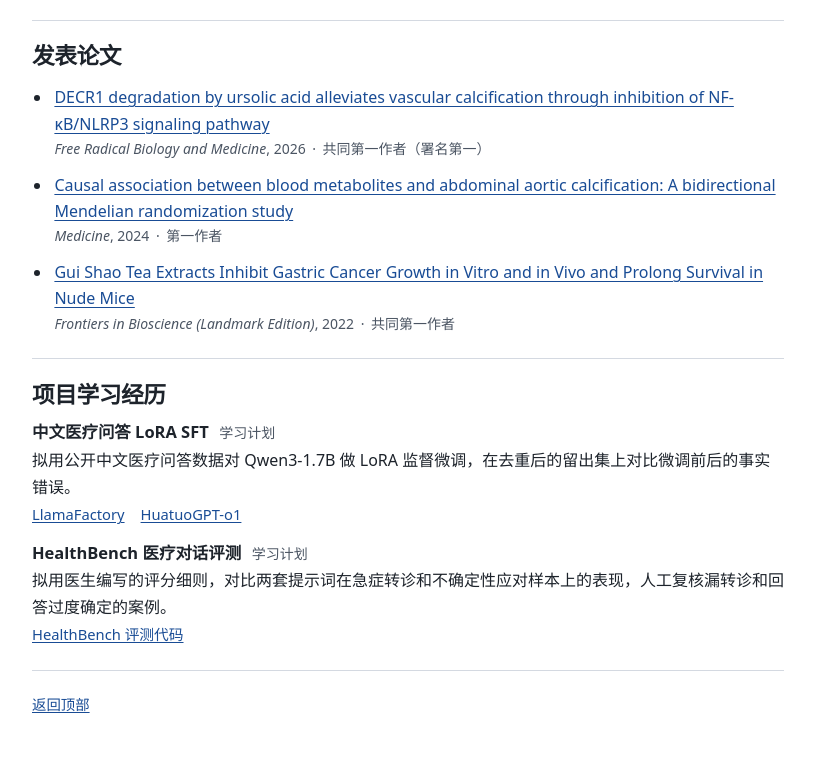
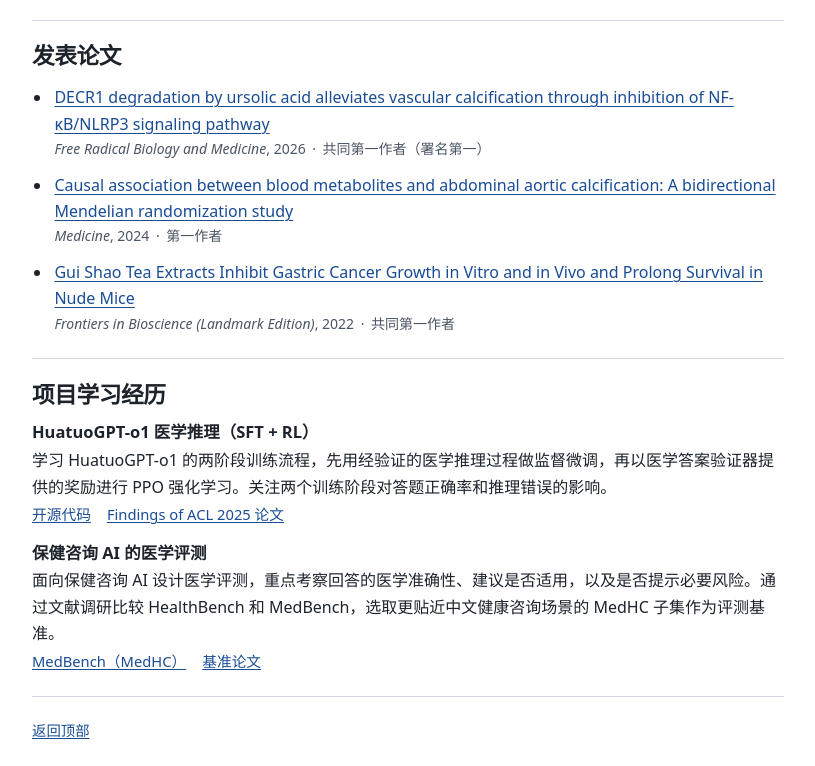
Before and after one commit to yanghongwei98/yanghongwei98.github.io, a plain HTML site: page index.html in a window 1280 px wide. Shown: the part 459-1225 px from the top of the page, without its empty margins (232-1047 px from the left). Before the commit the page ends 1198 px from the top, so only its background shows below. Drawn offline with Linux system fonts and the light colour scheme.

Commit message:
Update medical AI projects on homepage

```diff
--- a/index.html
+++ b/index.html
@@ -68,14 +68,14 @@
       <h2 id="projects-title">项目学习经历</h2>
       <ul class="project-list">
         <li>
-          <h3>中文医疗问答 LoRA SFT <span class="project-status">学习计划</span></h3>
-          <p>拟用公开中文医疗问答数据对 Qwen3-1.7B 做 LoRA 监督微调，在去重后的留出集上对比微调前后的事实错误。</p>
-          <p class="related-links"><a href="https://github.com/hiyouga/LlamaFactory">LlamaFactory</a><a href="https://github.com/FreedomIntelligence/HuatuoGPT-o1">HuatuoGPT-o1</a></p>
+          <h3>HuatuoGPT-o1 医学推理（SFT + RL）</h3>
+          <p>学习 HuatuoGPT-o1 的两阶段训练流程，先用经验证的医学推理过程做监督微调，再以医学答案验证器提供的奖励进行 PPO 强化学习。关注两个训练阶段对答题正确率和推理错误的影响。</p>
+          <p class="related-links"><a href="https://github.com/FreedomIntelligence/HuatuoGPT-o1">开源代码</a><a href="https://aclanthology.org/2025.findings-acl.751/">Findings of ACL 2025 论文</a></p>
         </li>
         <li>
-          <h3>HealthBench 医疗对话评测 <span class="project-status">学习计划</span></h3>
-          <p>拟用医生编写的评分细则，对比两套提示词在急症转诊和不确定性应对样本上的表现，人工复核漏转诊和回答过度确定的案例。</p>
-          <p class="related-links"><a href="https://github.com/openai/simple-evals">HealthBench 评测代码</a></p>
+          <h3>保健咨询 AI 的医学评测</h3>
+          <p>面向保健咨询 AI 设计医学评测，重点考察回答的医学准确性、建议是否适用，以及是否提示必要风险。通过文献调研比较 HealthBench 和 MedBench，选取更贴近中文健康咨询场景的 MedHC 子集作为评测基准。</p>
+          <p class="related-links"><a href="https://medbench.opencompass.org.cn/home">MedBench（MedHC）</a><a href="https://ieeexplore.ieee.org/document/10778138">基准论文</a></p>
         </li>
       </ul>
     </section>
--- a/styles.css
+++ b/styles.css
@@ -106,18 +106,7 @@ h3 { font-size: 1.03rem; }
 .publication-details { color: var(--secondary); font-size: .875rem; }
 .publication-details span { margin-inline: .18rem; }
 .project-list li + li { margin-top: 1rem; }
-.project-list h3 {
-  display: flex;
-  flex-wrap: wrap;
-  align-items: baseline;
-  gap: .18rem .65rem;
-}
 .project-list h3 + p { margin-top: .26rem; }
-.project-status {
-  color: var(--secondary);
-  font-size: .875rem;
-  font-weight: 400;
-}
 .related-links { margin-top: .14rem; font-size: .92rem; }
 footer { color: var(--secondary); font-size: .9rem; }
 
```
